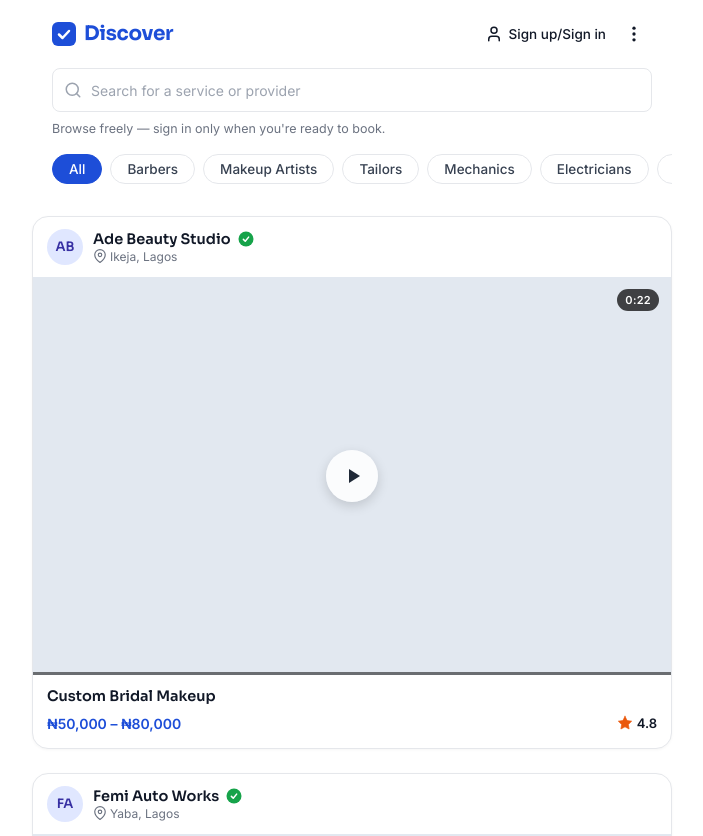
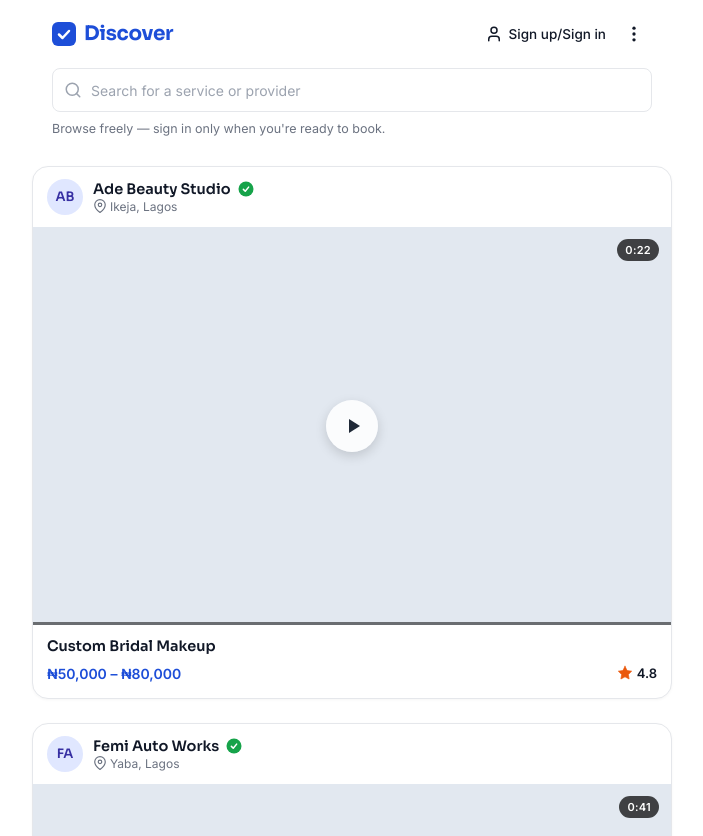
Before and after one commit to skilxpresshackathon/stacstart-project, a React (Vite) app: page / in a window 1280 px wide. Shown: the top 836 px of the page, without its empty margins (288-991 px from the left). Built offline with nearby package versions, Linux system fonts and the light colour scheme.

Commit message:
refactor: remove discover category tabs

```diff
--- a/src/index.css
+++ b/src/index.css
@@ -235,55 +235,6 @@ body {
   line-height: 1.4;
 }
 
-/* Category Filter */
-.category-nav {
-  padding: 4px 0 16px 0;
-}
-
-.category-scroll-container {
-  display: flex;
-  gap: 8px;
-  overflow-x: auto;
-  padding: 0 20px;
-  scrollbar-width: none;
-  -ms-overflow-style: none;
-}
-
-.category-scroll-container::-webkit-scrollbar {
-  display: none;
-}
-
-.category-pill {
-  padding: 6px 16px;
-  border-radius: var(--radius-pill);
-  font-size: 13.5px;
-  font-weight: 500;
-  font-family: var(--font-body);
-  white-space: nowrap;
-  border: 1px solid var(--color-border);
-  background-color: var(--color-pill-bg);
-  color: var(--color-pill-text);
-  cursor: pointer;
-  transition: background-color 0.15s ease, border-color 0.15s ease, color 0.15s ease;
-  user-select: none;
-}
-
-.category-pill:hover {
-  border-color: #D1D5DB;
-  background-color: #F9FAFB;
-}
-
-.category-pill-active {
-  background-color: var(--color-pill-active-bg);
-  border-color: var(--color-pill-active-bg);
-  color: var(--color-pill-active-text);
-}
-
-.category-pill-active:hover {
-  background-color: var(--color-primary-hover);
-  border-color: var(--color-primary-hover);
-}
-
 /* Marketplace Content & Provider Cards */
 .marketplace-content {
   flex: 1;
@@ -310,12 +261,6 @@ body {
   }
 
   .search-section {
-    max-width: 640px;
-    margin: 0 auto;
-    width: 100%;
-  }
-
-  .category-scroll-container {
     max-width: 640px;
     margin: 0 auto;
     width: 100%;
--- a/src/pages/DiscoverPage.tsx
+++ b/src/pages/DiscoverPage.tsx
@@ -1,7 +1,6 @@
 import { useState, useMemo, useEffect, useRef } from 'react'
 import { Header } from '../components/marketplace/Header'
 import { SearchBar } from '../components/marketplace/SearchBar'
-import { CategoryFilter } from '../components/marketplace/CategoryFilter'
 import { ProviderCardList } from '../components/marketplace/ProviderCardList'
 import { NavDrawer } from '../components/navigation/NavDrawer'
 import { AuthModal, type AuthMode } from '../components/auth/AuthModal'
@@ -30,7 +29,6 @@ export function DiscoverPage() {
   const [selectedProfileItem, setSelectedProfileItem] = useState<MarketplaceItem | null>(null)
   const [profileReturnView, setProfileReturnView] = useState<'discover' | 'bookings' | 'video-viewer' | 'request-service' | 'chat'>('discover')
   const [searchQuery, setSearchQuery] = useState('')
-  const [selectedCategory, setSelectedCategory] = useState('All')
   const [isSearchActive, setIsSearchActive] = useState(false)
   const [searchFilters, setSearchFilters] = useState<SearchFilters>(DEFAULT_SEARCH_FILTERS)
   const [isFilterSheetOpen, setIsFilterSheetOpen] = useState(false)
@@ -98,16 +96,6 @@ export function DiscoverPage() {
     if (searchFilters.minBudget > 0 || searchFilters.maxBudget < 200000) count++
     return count
   }, [searchFilters])
-
-  // Discover feed items (standard portrait card browsing)
-  const discoverItems = useMemo(() => {
-    return MOCK_MARKETPLACE_ITEMS.filter((item) => {
-      if (selectedCategory !== 'All' && item.provider.category !== selectedCategory) {
-        return false
-      }
-      return true
-    })
-  }, [selectedCategory])
 
   // Search Activity results (combining query, location, category, budget)
   const searchResults = useMemo(() => {
@@ -562,15 +550,10 @@ export function DiscoverPage() {
                   onFocus={() => setIsSearchActive(true)}
                   onClick={() => setIsSearchActive(true)}
                 />
-                <CategoryFilter
-                  categories={CATEGORIES}
-                  selectedCategory={selectedCategory}
-                  onSelectCategory={setSelectedCategory}
-                />
               </div>
               <main className="marketplace-content">
                 <ProviderCardList
-                  items={discoverItems}
+                  items={MOCK_MARKETPLACE_ITEMS}
                   onItemClick={handleCardClick}
                   onProviderClick={(targetItem) =>
                     handleOpenProviderProfile(targetItem, 'discover')
```
